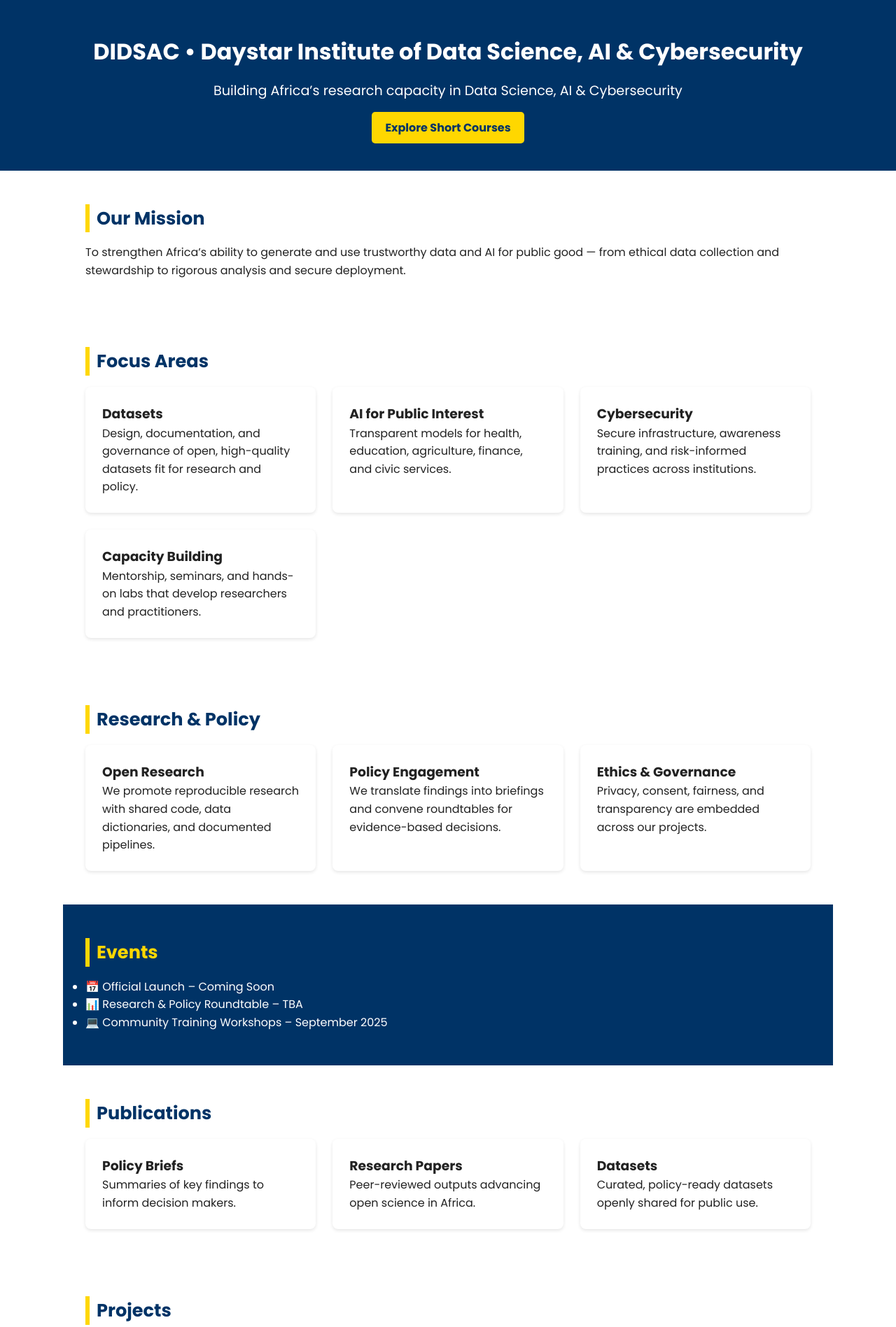
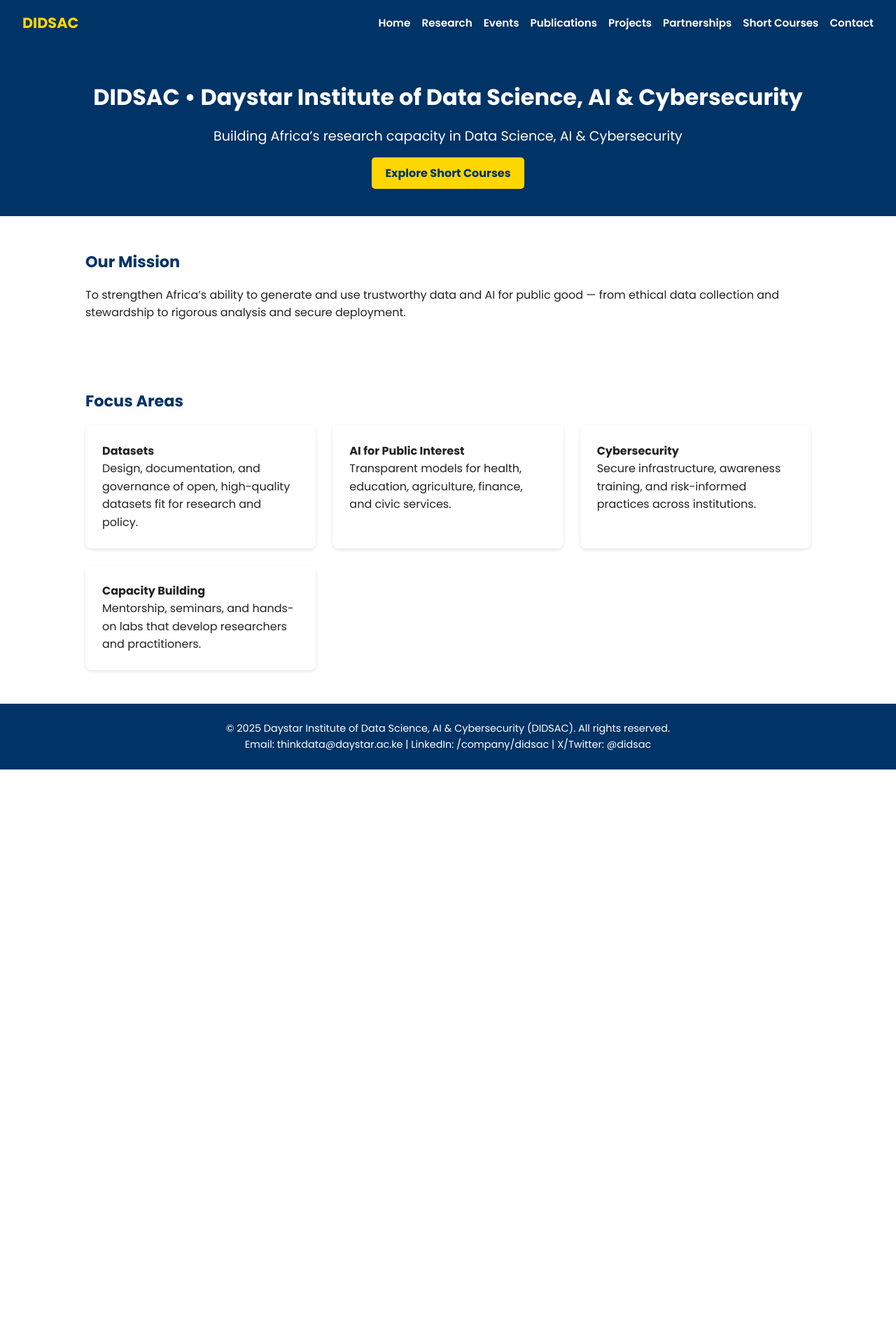
Before and after one commit to Didsac/didsac.github.io, a plain HTML site: page index.html in a window 1280 px wide. Shown: the top 1897 px of the page at 70% size. After the commit the page ends 1100 px from the top, so only its background shows below. Drawn offline with Linux system fonts and the light colour scheme.

Commit message:
Update index.html

```diff
--- a/index.html
+++ b/index.html
@@ -11,39 +11,36 @@
       --gold: #FFD700;
       --light-bg: #f8f9fa;
     }
-    * {
-      margin: 0; padding: 0; box-sizing: border-box;
-      font-family: 'Poppins', sans-serif;
+    * { margin: 0; padding: 0; box-sizing: border-box; font-family: 'Poppins', sans-serif; }
+    body { line-height: 1.6; color: #222; background: #fff; }
+    nav {
+      background: var(--blue);
+      padding: 1rem 2rem;
+      display: flex; justify-content: space-between; align-items: center;
     }
-    body { line-height: 1.6; color: #222; }
+    nav h1 { color: var(--gold); font-size: 1.3rem; }
+    nav ul { list-style: none; display: flex; gap: 1rem; }
+    nav ul li a {
+      color: white; text-decoration: none; font-weight: 600; font-size: 0.95rem;
+    }
+    nav ul li a:hover { color: var(--gold); }
     header {
       background: var(--blue);
       color: white;
       padding: 3rem 2rem;
       text-align: center;
     }
-    header h1 { font-size: 2rem; margin-bottom: 1rem; }
+    header h2 { font-size: 2rem; margin-bottom: 1rem; }
     header p { font-size: 1.2rem; margin-bottom: 1.5rem; }
     header a {
-      background: var(--gold);
-      color: var(--blue);
-      padding: 0.7rem 1.2rem;
-      text-decoration: none;
-      font-weight: bold;
-      border-radius: 5px;
+      background: var(--gold); color: var(--blue);
+      padding: 0.7rem 1.2rem; text-decoration: none;
+      font-weight: bold; border-radius: 5px;
     }
     section {
-      padding: 3rem 2rem;
-      max-width: 1100px;
-      margin: auto;
+      padding: 3rem 2rem; max-width: 1100px; margin: auto;
     }
-    section h2 {
-      color: var(--blue);
-      margin-bottom: 1rem;
-      font-size: 1.6rem;
-      border-left: 6px solid var(--gold);
-      padding-left: 10px;
-    }
+    section h3 { color: var(--blue); margin-bottom: 1rem; font-size: 1.4rem; }
     .grid {
       display: grid;
       grid-template-columns: repeat(auto-fit, minmax(250px, 1fr));
@@ -55,11 +52,6 @@
       border-radius: 8px;
       box-shadow: 0 2px 5px rgba(0,0,0,0.1);
     }
-    .blue-section {
-      background: var(--blue);
-      color: white;
-    }
-    .blue-section h2 { color: var(--gold); }
     footer {
       background: var(--blue);
       color: white;
@@ -67,101 +59,43 @@
       text-align: center;
       font-size: 0.9rem;
     }
-    form input, form textarea, form button {
-      width: 100%; padding: 0.7rem; margin: 0.5rem 0;
-      border: 1px solid #ccc; border-radius: 5px;
-      font-size: 1rem;
-    }
-    form button {
-      background: var(--gold);
-      color: var(--blue);
-      font-weight: bold;
-      cursor: pointer;
-      border: none;
-    }
-    form button:hover { background: #e6c200; }
-    a { color: var(--blue); }
   </style>
 </head>
 <body>
 
+  <nav>
+    <h1>DIDSAC</h1>
+    <ul>
+      <li><a href="index.html">Home</a></li>
+      <li><a href="research.html">Research</a></li>
+      <li><a href="events.html">Events</a></li>
+      <li><a href="publications.html">Publications</a></li>
+      <li><a href="projects.html">Projects</a></li>
+      <li><a href="partnerships.html">Partnerships</a></li>
+      <li><a href="shortcourses.html">Short Courses</a></li>
+      <li><a href="contact.html">Contact</a></li>
+    </ul>
+  </nav>
+
   <header>
-    <h1>DIDSAC • Daystar Institute of Data Science, AI & Cybersecurity</h1>
+    <h2>DIDSAC • Daystar Institute of Data Science, AI & Cybersecurity</h2>
     <p>Building Africa’s research capacity in Data Science, AI & Cybersecurity</p>
-    <a href="https://bit.ly/4didsac" target="_blank">Explore Short Courses</a>
+    <a href="shortcourses.html">Explore Short Courses</a>
   </header>
 
   <section>
-    <h2>Our Mission</h2>
+    <h3>Our Mission</h3>
     <p>To strengthen Africa’s ability to generate and use trustworthy data and AI for public good — from ethical data collection and stewardship to rigorous analysis and secure deployment.</p>
   </section>
 
   <section>
-    <h2>Focus Areas</h2>
+    <h3>Focus Areas</h3>
     <div class="grid">
-      <div class="card"><h3>Datasets</h3><p>Design, documentation, and governance of open, high-quality datasets fit for research and policy.</p></div>
-      <div class="card"><h3>AI for Public Interest</h3><p>Transparent models for health, education, agriculture, finance, and civic services.</p></div>
-      <div class="card"><h3>Cybersecurity</h3><p>Secure infrastructure, awareness training, and risk-informed practices across institutions.</p></div>
-      <div class="card"><h3>Capacity Building</h3><p>Mentorship, seminars, and hands-on labs that develop researchers and practitioners.</p></div>
+      <div class="card"><h4>Datasets</h4><p>Design, documentation, and governance of open, high-quality datasets fit for research and policy.</p></div>
+      <div class="card"><h4>AI for Public Interest</h4><p>Transparent models for health, education, agriculture, finance, and civic services.</p></div>
+      <div class="card"><h4>Cybersecurity</h4><p>Secure infrastructure, awareness training, and risk-informed practices across institutions.</p></div>
+      <div class="card"><h4>Capacity Building</h4><p>Mentorship, seminars, and hands-on labs that develop researchers and practitioners.</p></div>
     </div>
-  </section>
-
-  <section>
-    <h2>Research & Policy</h2>
-    <div class="grid">
-      <div class="card"><h3>Open Research</h3><p>We promote reproducible research with shared code, data dictionaries, and documented pipelines.</p></div>
-      <div class="card"><h3>Policy Engagement</h3><p>We translate findings into briefings and convene roundtables for evidence-based decisions.</p></div>
-      <div class="card"><h3>Ethics & Governance</h3><p>Privacy, consent, fairness, and transparency are embedded across our projects.</p></div>
-    </div>
-  </section>
-
-  <section class="blue-section">
-    <h2>Events</h2>
-    <ul>
-      <li>📅 Official Launch – Coming Soon</li>
-      <li>📊 Research & Policy Roundtable – TBA</li>
-      <li>💻 Community Training Workshops – September 2025</li>
-    </ul>
-  </section>
-
-  <section>
-    <h2>Publications</h2>
-    <div class="grid">
-      <div class="card"><h3>Policy Briefs</h3><p>Summaries of key findings to inform decision makers.</p></div>
-      <div class="card"><h3>Research Papers</h3><p>Peer-reviewed outputs advancing open science in Africa.</p></div>
-      <div class="card"><h3>Datasets</h3><p>Curated, policy-ready datasets openly shared for public use.</p></div>
-    </div>
-  </section>
-
-  <section>
-    <h2>Projects</h2>
-    <div class="grid">
-      <div class="card"><h3>AI in Education</h3><p>Exploring adaptive learning models for African contexts.</p></div>
-      <div class="card"><h3>Cybersecurity Awareness</h3><p>Building digital safety skills in universities and communities.</p></div>
-      <div class="card"><h3>Open Data for Policy</h3><p>Collecting datasets that directly support government planning.</p></div>
-    </div>
-  </section>
-
-  <section>
-    <h2>Partnerships</h2>
-    <p>We collaborate with leading organizations to advance Africa’s data and AI ecosystem:</p>
-    <ul>
-      <li>African Centre of Excellence in Data Science (ACEDS)</li>
-      <li>Qhala</li>
-      <li>ALX</li>
-      <li>AfChix</li>
-    </ul>
-  </section>
-
-  <section>
-    <h2>Talk to Us</h2>
-    <form action="mailto:thinkdata@daystar.ac.ke" method="post" enctype="text/plain">
-      <input type="text" name="name" placeholder="Your Name" required>
-      <input type="email" name="email" placeholder="Your Email" required>
-      <textarea name="message" rows="5" placeholder="Your Message"></textarea>
-      <button type="submit">Send Message</button>
-    </form>
-    <p>Or email us directly: <a href="mailto:thinkdata@daystar.ac.ke">thinkdata@daystar.ac.ke</a></p>
   </section>
 
   <footer>
```
